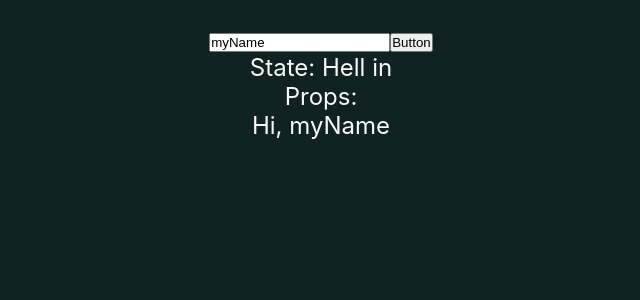
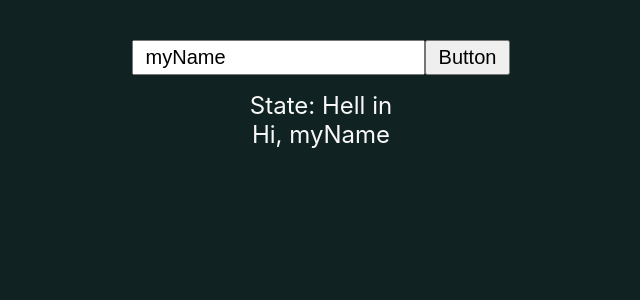
Before and after one commit to BoxPistols/map-api-react, a React (Create React App) app: page / in a window 1280 px wide. Shown: the top 300 px of the page, without its empty margins (319-959 px from the left). Built offline with nearby package versions, Linux system fonts and the light colour scheme.

Commit message:
[UI] form/section in global css

```diff
--- a/src/components/ActionGreet/ActionGreet.jsx
+++ b/src/components/ActionGreet/ActionGreet.jsx
@@ -18,9 +18,13 @@ class ActionGreet extends Component {
   handleChangeName (e) {
     this.setState ({name: e.target.value});
   }
+  changeName (e) {
+    this.setState ({name: 'XXX'});
+  }
   render () {
     return (
       <div>
+        <div className="section">
           <input
             type="text"
             value={this.state.name}
@@ -28,9 +32,10 @@ class ActionGreet extends Component {
             onChange={e => this.handleChangeName (e)}
           />
           {/* 設置する値の送信 */}
-        <button onClick={() => this.handleChangeName ('Bob!')}>Button</button>
+          <button onClick={() => this.changeName ()}>Button</button>
+        </div>
         <p>State: {this.state.msg}</p>
-        <p>Props: {this.props.msg}</p>
+        {/*<p>Props: {this.props.msg}</p>*/}
         {/* 表示する受動値 */}
         <Greeting name={this.state.name} />
       </div>
--- a/src/index.sass
+++ b/src/index.sass
@@ -18,3 +18,10 @@ body
 
 code
   font-family: source-code-pro, Menlo, Monaco, Consolas, 'Courier New', monospace
+
+input, button
+  font-size: 2rem
+  padding: .4rem 1.2rem
+
+.section
+  margin-bottom: 1.6rem
```
Lines whose indentation alone changed are shown as unchanged.
